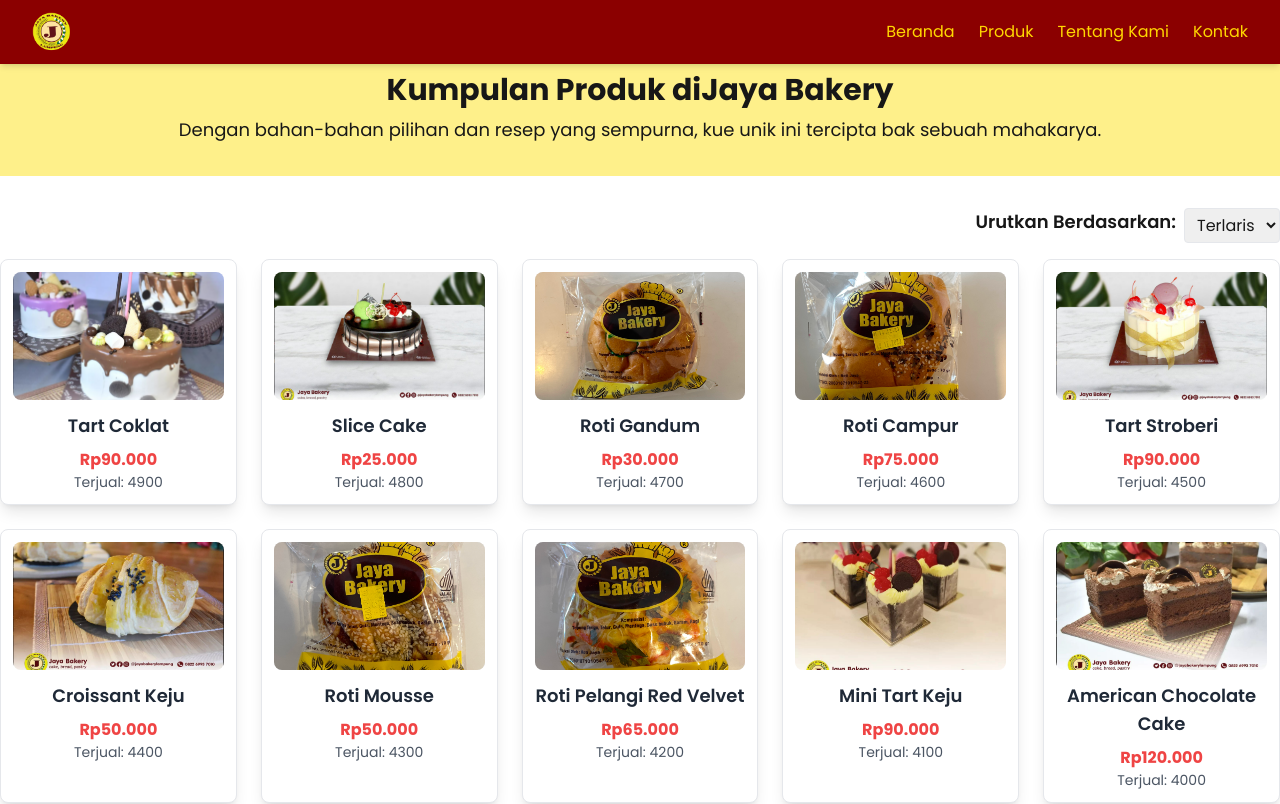
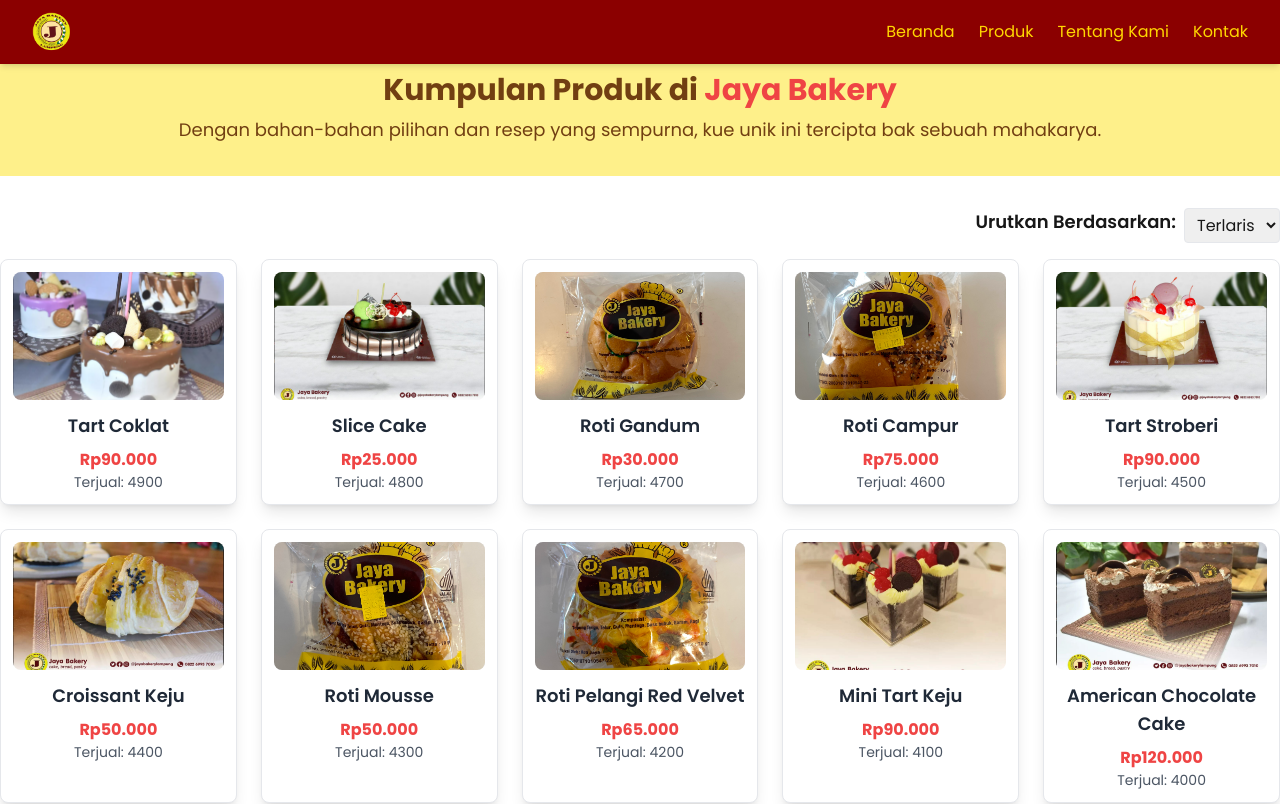
Before and after one commit to jefritirta30/nirwana-santika, a Next.js app: page /produk in a window 1280 px wide. Shown: the top 804 px of the page. Built offline with nearby package versions, Linux system fonts and the light colour scheme.

Commit message:
chandra: merubah warna teks di produk/page

```diff
--- a/app/produk/page.tsx
+++ b/app/produk/page.tsx
@@ -1,33 +1,33 @@
+"use client"; // Anotasi untuk Client Component
+
 import Card from "@/components/Card";
-import dummyData from "@/components/data/dummydataproduk.json"
+import dummyData from "@/components/data/dummydataproduk.json";
 
 
 interface Product {
   id: number;
   name: string;
   price: string;
-  sold: number;  // Tipe data 'sold' adalah number
+  sold: number;
   image: string;
 }
-
-
 
 const page = () => {
   return (
     <>
-      <main className="bg-yellow-200 py-8">
+      <main className="bg-yellow-200 py-8 custom-font">
         <div className="container mx-auto text-center mt-10">
-          <h1 className="text-3xl font-bold">
+          <h1 className="text-3xl font-bold text-yellow-900">
             Kumpulan Produk di
-            <span className="text-maroon-800">Jaya Bakery</span>
+            <span className="text-red-500"> Jaya Bakery</span>
           </h1>
-          <p className="mt-2 text-lg">
+          <p className="mt-2 text-lg text-yellow-900">
             Dengan bahan-bahan pilihan dan resep yang sempurna, kue unik ini
             tercipta bak sebuah mahakarya.
           </p>
         </div>
       </main>
-      <section className="container mx-auto py-8">
+      <section className="container mx-auto py-8 custom-font">
         <div className="flex justify-end mb-4">
           <label className="mr-2 text-lg font-semibold">
             Urutkan Berdasarkan:
@@ -45,4 +45,5 @@ const page = () => {
     </>
   );
 };
+
 export default page;
--- a/components/data/dumydata.json
+++ b/components/data/dumydata.json
@@ -2,6 +2,8 @@
     {
         "id": 1,
         "name": "Tart Coklat",
+
+
         "image": "/images/TartMungil.png"
     },
     {
```
Also changed, not shown: 1 other file (tests, documents, lock files or other folders).
